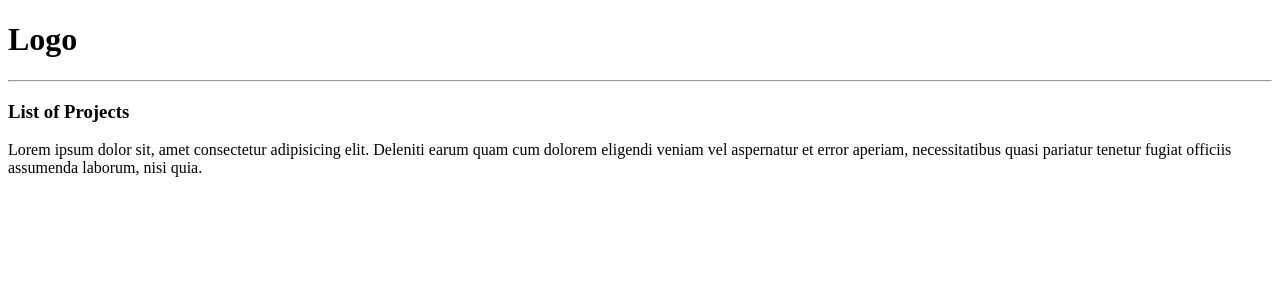
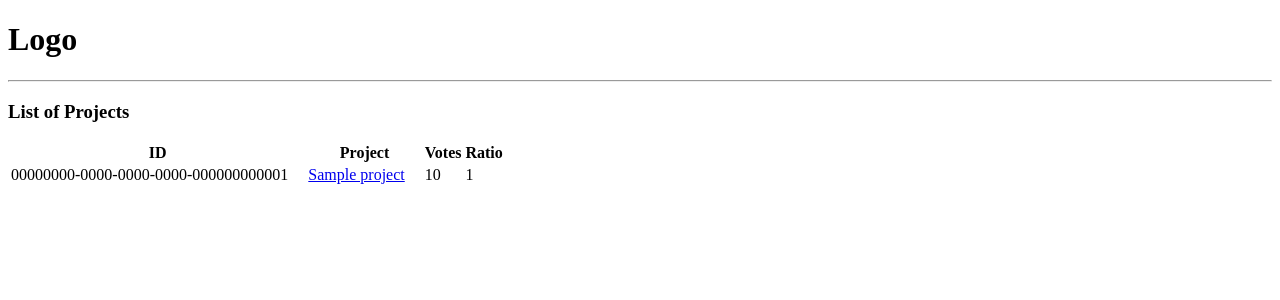
Before and after one commit to sukanta-27/devsearch.io, a Django app: page / in a window 1280 px wide. Shown: the top 300 px of the page. Run offline with Django 3.2, Linux system fonts and the light colour scheme; tables that the repository leaves empty hold one stand-in row (values such as "Sample post").

Commit message:
Update templates with dynamic data

```diff
--- a/projects/templates/projects/projects.html
+++ b/projects/templates/projects/projects.html
@@ -2,8 +2,20 @@
 
 {% block content %}
     <h3>List of Projects</h3>
-    <p>Lorem ipsum dolor sit, amet consectetur adipisicing elit. Deleniti earum quam cum
-        dolorem eligendi veniam vel aspernatur et error aperiam,
-        necessitatibus quasi pariatur tenetur fugiat officiis assumenda laborum, nisi quia.
-    </p>
+    <table class="projects">
+        <tr>
+            <th>ID</th>
+            <th>Project</th>
+            <th>Votes</th>
+            <th>Ratio</th>
+        </tr>
+        {% for project in projects %}
+            <tr>
+                <td>{{project.id}}&emsp;</td>
+                <td><a href="{% url 'project' project.id%}">{{ project.title }}</a>&emsp;</td>
+                <td>{{ project.votes_total }}&emsp14;</td>
+                <td>{{ project.votes_ratio }}&emsp;</td>
+            </tr>
+        {% endfor %}
+    </table>
 {% endblock content %}
--- a/projects/views.py
+++ b/projects/views.py
@@ -1,9 +1,13 @@
+from projects.models import Project
 from django.shortcuts import render
 from django.http import HttpResponse, request
+from .models import Project
 
 # Create your views here.
 def projects(request):
-    return render(request, 'projects/projects.html')
+    projectList = Project.objects.all()
+    return render(request, 'projects/projects.html', {'projects': projectList})
 
 def project(request, pk):
-    return render(request, 'projects/single-project.html', {'pk':pk})
+    projectObject = Project.objects.get(id=pk)
+    return render(request, 'projects/single-project.html', {'project':projectObject})
```
Also changed, not shown: projects/templates/projects/single-project.html (+11 -2 lines).
